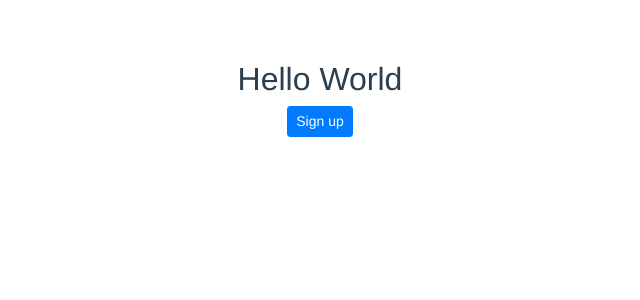
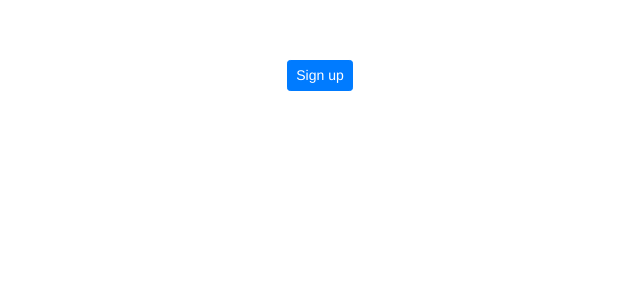
Before and after one commit to stabrez-nisum/meetup-clone, a Vue app: page / in a window 1280 px wide. Shown: the top 300 px of the page, without its empty margins (320-960 px from the left). Built offline with nearby package versions, Linux system fonts and the light colour scheme.

Commit message:
Add signup component

```diff
--- a/src/components/Signup.vue
+++ b/src/components/Signup.vue
@@ -1,6 +1,5 @@
 <template>
   <div>
-     <h2>Hello World</h2>
      <button class="btn btn-sm btn-primary">Sign up</button>
   </div>
 </template>
```
